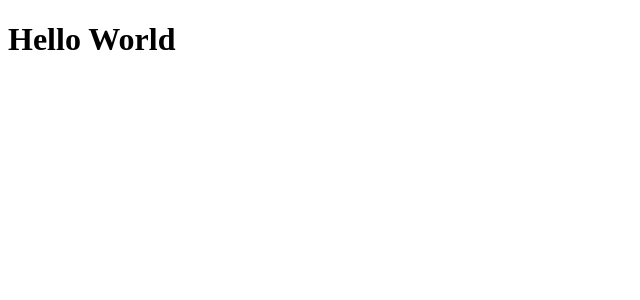
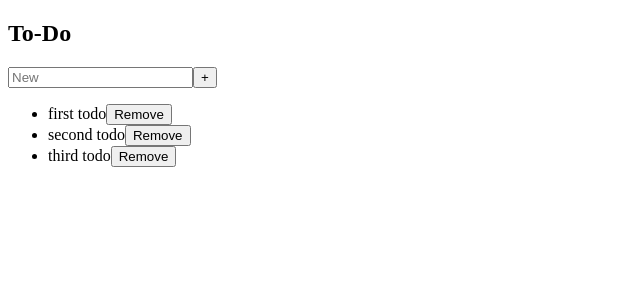
Before and after one commit to rowanlittlefield/test-react-todomvc, a React app: page / in a window 1280 px wide. Shown: the top 300 px of the page, without its empty margins (0-640 px from the left). Built offline with nearby package versions, Linux system fonts and the light colour scheme.

Commit message:
Create skeletons for components

```diff
--- a/src/app.jsx
+++ b/src/app.jsx
@@ -1,7 +1,8 @@
 import React from 'react';
 import ReactDOM from 'react-dom';
+import Todo from './components/todo';
 
 document.addEventListener('DOMContentLoaded', () => {
   const root = document.getElementById('root');
-  ReactDOM.render(<h1>Hello World</h1>, root);
+  ReactDOM.render(<Todo />, root);
 });
--- /dev/null
+++ b/src/components/new_todo_form.jsx
@@ -0,0 +1,35 @@
+import React from 'react';
+
+class NewTodoForm extends React.Component {
+
+  constructor(props) {
+    super(props);
+    this.state = {todo: ''}
+  }
+
+  update(field) {
+    return e => {
+      return this.setState({[field]: e.currentTarget.value});
+    };
+  }
+
+  render() {
+    return (
+      <div>
+        <form className="new-todo-form">
+          <label>
+            <input type="text"
+              value={this.state.todo}
+              onChange={this.update('todo')}
+              placeholder="New"/>
+          </label>
+          <input className="new-todo-form-submit"
+            type="submit"
+            value="+" />
+        </form>
+      </div>
+    );
+  }
+}
+
+export default NewTodoForm;
--- /dev/null
+++ b/src/components/todo.jsx
@@ -0,0 +1,18 @@
+import React from 'react';
+import NewTodoForm from './new_todo_form';
+import TodoList from './todo_list';
+
+class Todo extends React.Component {
+
+  render() {
+    return (
+      <div className="Todo-app">
+        <h2>To-Do</h2>
+        <NewTodoForm />
+        <TodoList />
+      </div>
+    );
+  }
+}
+
+export default Todo;
--- /dev/null
+++ b/src/components/todo_list.jsx
@@ -0,0 +1,30 @@
+import React from 'react';
+import TodoListItem from './todo_list_item';
+
+class TodoList extends React.Component {
+
+  constructor(props) {
+    super(props);
+    this.state = {counter: 0}
+  }
+
+  render() {
+    const listPropPlaceholder = [
+      {id: 1, body:'first todo'},
+      {id: 2, body:'second todo'},
+      {id: 3, body:'third todo'}
+    ];
+
+    const todoListItems = listPropPlaceholder.map((todo, idx) => {
+      return (<TodoListItem key={idx} body={todo.body} id={todo.id} />);
+    });
+
+    return (
+      <ul className="todo-list">
+        {todoListItems}
+      </ul>
+    );
+  }
+}
+
+export default TodoList;
--- /dev/null
+++ b/src/components/todo_list_item.jsx
@@ -0,0 +1,27 @@
+import React from 'react';
+
+class TodoListItem extends React.Component {
+  constructor(props) {
+    super(props);
+  }
+
+  render() {
+    return (
+      <li className="todo-list-item">
+        <span>{this.props.body}</span>
+        <button>Remove</button>
+      </li>
+    );
+  }
+}
+
+// const TodoListItem = ({body}) => {
+//   return (
+//     <li className="todo-list-item">
+//       <span>{body}</span>
+//
+//     </li>
+//   );
+// }
+
+export default TodoListItem;
```
